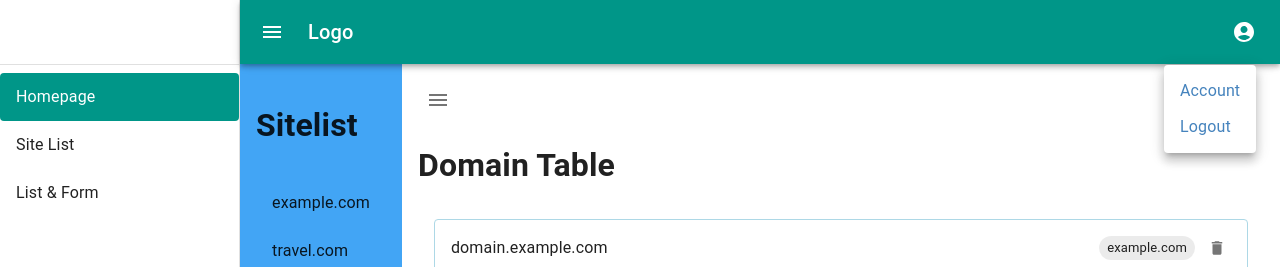
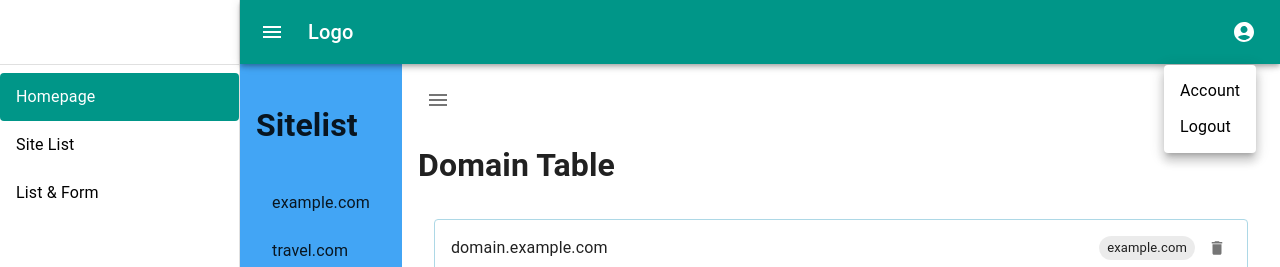
Before and after one commit to weimeihsu/MERN, a React (Vite) app in the folder client/: page /sitelist in a window 1280 px wide. Both pictures are taken after a click on the button 1244 px from the left and 32 px from the top of the page. Shown: the top 267 px of the page. Built offline with nearby package versions, Linux system fonts and the light colour scheme.

Commit message:
link done. working on filter domain

```diff
--- a/client/src/component/DomainList.jsx
+++ b/client/src/component/DomainList.jsx
@@ -11,7 +11,7 @@ import IconButton from '@mui/material/IconButton'
 import MenuIcon from '@mui/icons-material/Menu'
 
 const DomainList = ({toggleSitePanel}) => {
-    const { siteList } = useSelector(store=>store.navListSlice)
+    const { siteList, selectedSiteID } = useSelector(store=>store.navListSlice)
 
     return (
         <>
--- a/client/src/component/MainMenu.jsx
+++ b/client/src/component/MainMenu.jsx
@@ -1,5 +1,6 @@
 import { useSelector } from 'react-redux'
 import { useState } from 'react'
+import { Link } from 'react-router-dom'
 
 import Divider from '@mui/material/Divider'
 import Toolbar from '@mui/material/Toolbar'
@@ -29,11 +30,13 @@ const MainMenu = () => {
 
         <List>
             {mainMenu.map(navitem => (
-                <ListItem key={navitem.id} disablePadding>
-                <ListItemButton selected={selectedID === navitem.id} onClick={()=>handlesSelected(navitem.id)} component="a" href={navitem.path}>
-                    <ListItemText primary={navitem.name} />
-                </ListItemButton>
-              </ListItem>
+              <Link to={navitem.path} key={navitem.id}>
+                <ListItem disablePadding>
+                  <ListItemButton selected={selectedID === navitem.id} onClick={()=>handlesSelected(navitem.id)} >
+                      <ListItemText primary={navitem.name} />
+                  </ListItemButton>
+                </ListItem>
+              </Link>
             ))}
         </List>
       </>
--- a/client/src/component/ProfileMenu.jsx
+++ b/client/src/component/ProfileMenu.jsx
@@ -6,6 +6,7 @@ import IconButton from '@mui/material/IconButton'
 import AccountCircle from '@mui/icons-material/AccountCircle'
 import Menu from '@mui/material/Menu'
 import MenuItem from '@mui/material/MenuItem'
+import ListItemText from '@mui/material/ListItemText'
 import Box from '@mui/material/Box'
 
 const AccountMenu = () => {
@@ -43,9 +44,11 @@ const AccountMenu = () => {
             onClose={handleCloseUserMenu}
             >
             {accountList.map((accountItem, idx) => (
-                <MenuItem key={idx} onClick={handleCloseUserMenu}>
-                <NavLink>{accountItem.name}</NavLink>
-                </MenuItem>
+                <NavLink to={accountItem.path} key={idx}>
+                    <MenuItem onClick={handleCloseUserMenu}>
+                        <ListItemText>{accountItem.name}</ListItemText>
+                    </MenuItem>
+                </NavLink>
             ))}
             </Menu>
         </Box>
--- a/client/src/component/SiteList.jsx
+++ b/client/src/component/SiteList.jsx
@@ -1,6 +1,7 @@
 import { useSelector, useDispatch } from 'react-redux'
 import { useState } from 'react'
 import { ThemeProvider } from '@mui/material/styles'
+import { getselectedSiteID } from '../features/list/navListSlice'
 import { theme } from '../theme'
 import List from '@mui/material/List'
 import ListItem from '@mui/material/ListItem'
@@ -14,6 +15,7 @@ const SiteList = () => {
   const dispatch = useDispatch()
   const handleSelectedSite = (id) =>{
     setSelectedID(id)
+    dispatch(getselectedSiteID({selectedSiteID:id}))
   }
     return (
       <ThemeProvider theme={theme}>
--- a/client/src/features/list/navListSlice.jsx
+++ b/client/src/features/list/navListSlice.jsx
@@ -27,19 +27,19 @@ const initialState = {
                  {id:'4', name:'cname.travel.com'},
         ]}
     ],
-    selectedSiteObj: null,
+    selectedSiteID: null,
 }
 
 export const navListSlice = createSlice({
     name:'navlist',
     initialState,
     reducers:{
-        getSiteObj: (state, action)=>{
-            const { selectedSiteObj } = action.payload
-            state.selectedSiteObj = selectedSiteObj
+        getselectedSiteID: (state, action)=>{
+            const { selectedSiteID } = action.payload
+            state.selectedSiteID = selectedSiteID
         },
         backToMain: (state, action)=>{
-            state.selectedSiteObj = null
+            state.selectedSiteID = null
             state.selectedMainMenuID = state.mainMenu[1].id
             // navigate to site list page
         },
@@ -50,5 +50,5 @@ export const navListSlice = createSlice({
     }
 })
 
-export const { getSiteObj, backToMain } = navListSlice.actions
+export const { getselectedSiteID, backToMain } = navListSlice.actions
 export default navListSlice.reducer
--- a/client/src/main.css
+++ b/client/src/main.css
@@ -1,13 +1,9 @@
 body{
     background: #f1f1f1;
 }
-button a {
+a {
     text-decoration: none;
-}
-button a.active{
-    color: #e9b300;
-    text-decoration:underline;
-    background: #d1d1d1;
+    color: black;
 }
 li a {
     text-decoration: none;
```
